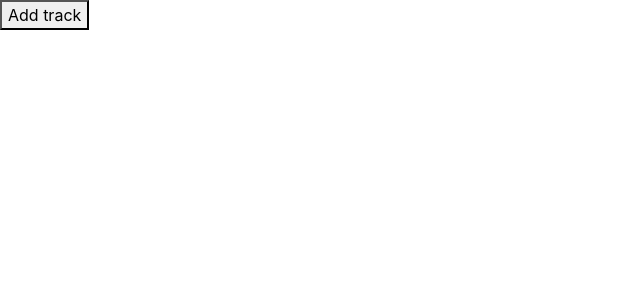
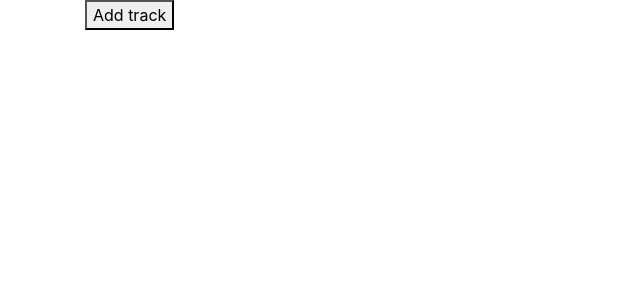
Before and after one commit to vladimirze/favorite-playlist-assignment, a React (Vite) app: page / in a window 1280 px wide. Shown: the top 300 px of the page, without its empty margins (0-640 px from the left). Built offline with nearby package versions, Linux system fonts and the light colour scheme.

Commit message:
Put playlist inside container

```diff
--- a/src/pages/Playlist.js
+++ b/src/pages/Playlist.js
@@ -2,6 +2,7 @@ import React from 'react';
 import AddTrackOverlay from "../components/addTrackOverlay/AddTrackOverlay";
 import playlistStorage from "../services/playlistStorage";
 import Track from "../components/Track";
+import {Col, Container, Row} from "react-bootstrap";
 
 
 export default class Playlist extends React.Component {
@@ -40,9 +41,19 @@ export default class Playlist extends React.Component {
    }
 
    renderTracks() {
-    return this.state.tracks.map(track => {
-       return <Track track={track} key={track.track_id} onDelete={this.deleteTrack}/>;
-    });
+    return (
+       <Row>
+          {
+            this.state.tracks.map(track => {
+               return (
+                  <Col xs={3} key={track.track_id}>
+                     <Track track={track} onDelete={this.deleteTrack}/>
+                  </Col>
+               );
+            })
+          }
+       </Row>
+   )
  }
 
    deleteTrack(trackToDelete) {
@@ -58,7 +69,7 @@ export default class Playlist extends React.Component {
 
    render() {
       return (
-         <div>
+         <Container>
             <button onClick={this.showAddTrackOverlay}>Add track</button>
 
             <AddTrackOverlay
@@ -68,7 +79,7 @@ export default class Playlist extends React.Component {
                key={this.state.isAddTrackOverlayShown}/>
 
           {this.renderTracks()}
-         </div>
+         </Container>
       );
    }
 }
```
